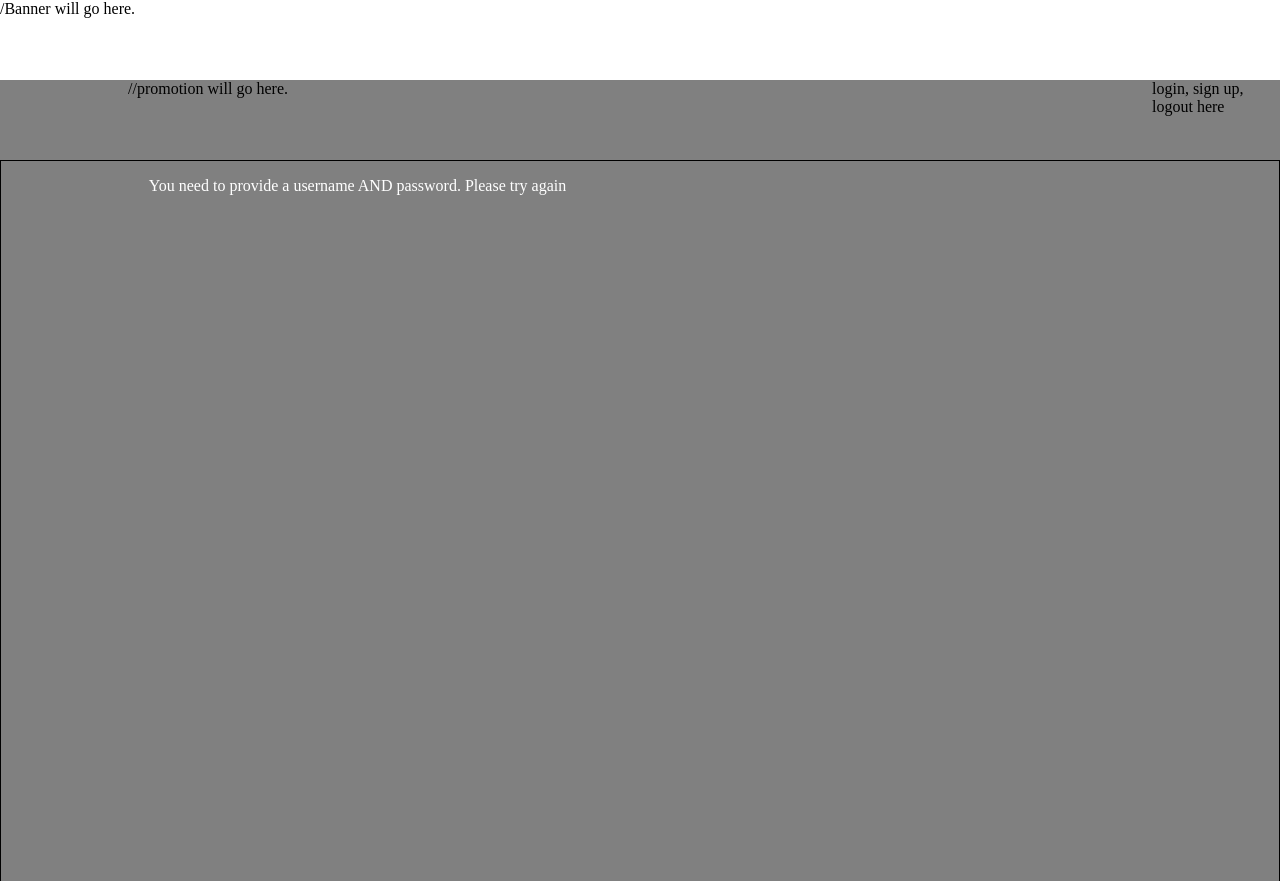
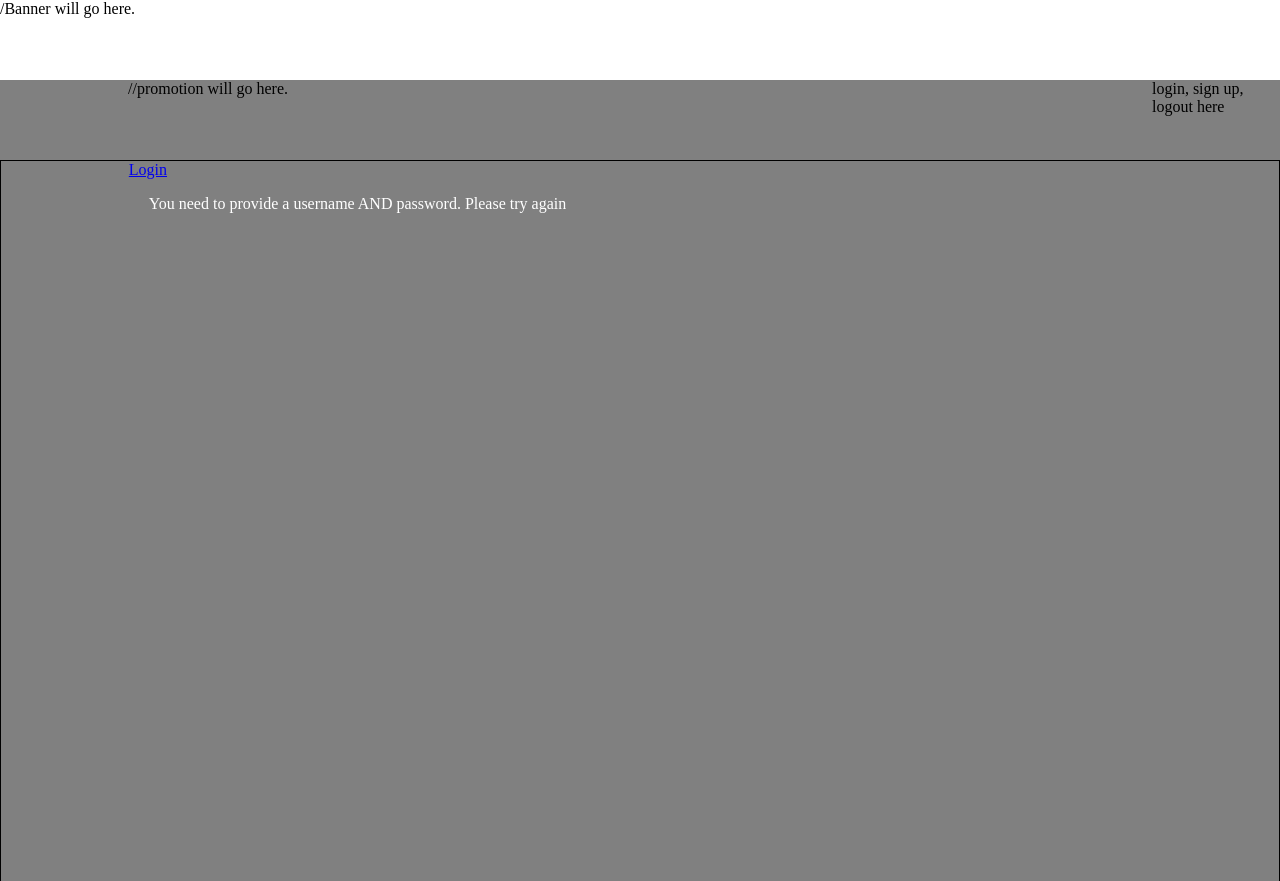
Before and after one commit to dannybeales/WebProgramming, a PHP site: page /loginProccess.php in a window 1280 px wide. Shown: the top 881 px of the page. Run offline with PHP 8.4, Linux system fonts and the light colour scheme.

```diff
--- a/public_html/assignment/loginProccess.php
+++ b/public_html/assignment/loginProccess.php
@@ -6,6 +6,16 @@ require_once("includes/headers/header.php");
 
 <?php
 //Login proccess
+
+
+//sending sessions about test
+// $word = "Testing Sessions";
+// $_SESSION['word'] = $word;
+
+// echo("{$_SESSION['word']}"."<br />");
+
+
+echo "<a href='login.php'>Login</a>";
 
 	$username = filter_has_var(INPUT_POST, 'username') ? $_POST['username']: null;
 	$username = trim($username);
```
